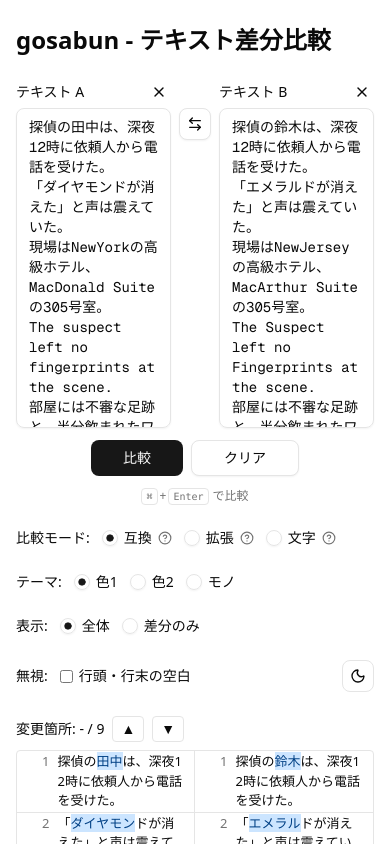
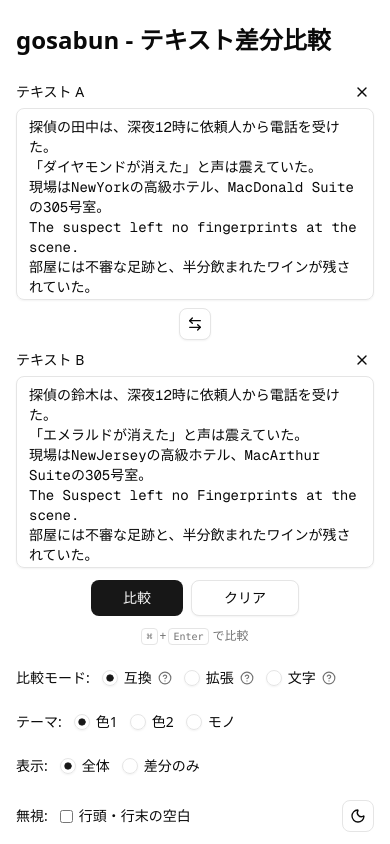
Before and after one commit to sidedishjob/gosabun, a Next.js app: page / in a window 390 px wide. Both pictures are taken after a click on the button "比較". Shown: the top 844 px of the page. Built offline with nearby package versions, Linux system fonts and the light colour scheme.

Commit message:
feat: モバイル向けレスポンシブ対応を追加

```diff
--- a/app/globals.css
+++ b/app/globals.css
@@ -172,8 +172,14 @@
 
 .diff-row {
   display: grid;
-  grid-template-columns: 1fr 1fr;
+  grid-template-columns: 1fr;
   border-bottom: 1px solid var(--border);
+}
+
+@media (min-width: 768px) {
+  .diff-row {
+    grid-template-columns: 1fr 1fr;
+  }
 }
 
 .diff-row:last-child {
@@ -190,7 +196,14 @@
 }
 
 .diff-cell-a {
-  border-right: 1px solid var(--border);
+  border-bottom: 1px dashed var(--border);
+}
+
+@media (min-width: 768px) {
+  .diff-cell-a {
+    border-bottom: none;
+    border-right: 1px solid var(--border);
+  }
 }
 
 .diff-line-num {
--- a/app/page.tsx
+++ b/app/page.tsx
@@ -120,7 +120,7 @@ export default function Home() {
         {result && (
           <>
             <DiffViewer result={result} displayMode={displayMode} />
-            <div className="grid grid-cols-2 gap-4">
+            <div className="grid grid-cols-1 md:grid-cols-2 gap-4">
               <StatsRow label="テキスト A" stats={result.statsA} />
               <StatsRow label="テキスト B" stats={result.statsB} />
             </div>
--- a/components/InputPanel.tsx
+++ b/components/InputPanel.tsx
@@ -31,7 +31,7 @@ export function InputPanel({
 
   return (
     <div className="space-y-3">
-      <div className="grid grid-cols-[1fr_auto_1fr] gap-2 items-start">
+      <div className="grid grid-cols-1 md:grid-cols-[1fr_auto_1fr] gap-2 items-start">
         <div className="space-y-1">
           <div className="flex items-center justify-between">
             <label className="text-sm font-medium">テキスト A</label>
@@ -45,7 +45,7 @@ export function InputPanel({
             value={textA}
             onChange={(e) => onChangeA(e.target.value)}
             placeholder="比較するテキストを入力..."
-            className="field-sizing-fixed! h-80 resize-none overflow-y-auto font-mono text-sm"
+            className="field-sizing-fixed! h-48 md:h-80 resize-none overflow-y-auto font-mono text-sm"
           />
           {overLimitA && (
             <p className="text-xs text-destructive">
@@ -54,7 +54,7 @@ export function InputPanel({
           )}
         </div>
 
-        <div className="flex items-center pt-7">
+        <div className="flex justify-center items-center md:pt-7">
           <Button variant="outline" size="icon" className="h-8 w-8" onClick={onSwap}>
             <ArrowLeftRight className="h-4 w-4" />
           </Button>
@@ -73,7 +73,7 @@ export function InputPanel({
             value={textB}
             onChange={(e) => onChangeB(e.target.value)}
             placeholder="比較するテキストを入力..."
-            className="field-sizing-fixed! h-80 resize-none overflow-y-auto font-mono text-sm"
+            className="field-sizing-fixed! h-48 md:h-80 resize-none overflow-y-auto font-mono text-sm"
           />
           {overLimitB && (
             <p className="text-xs text-destructive">
```
